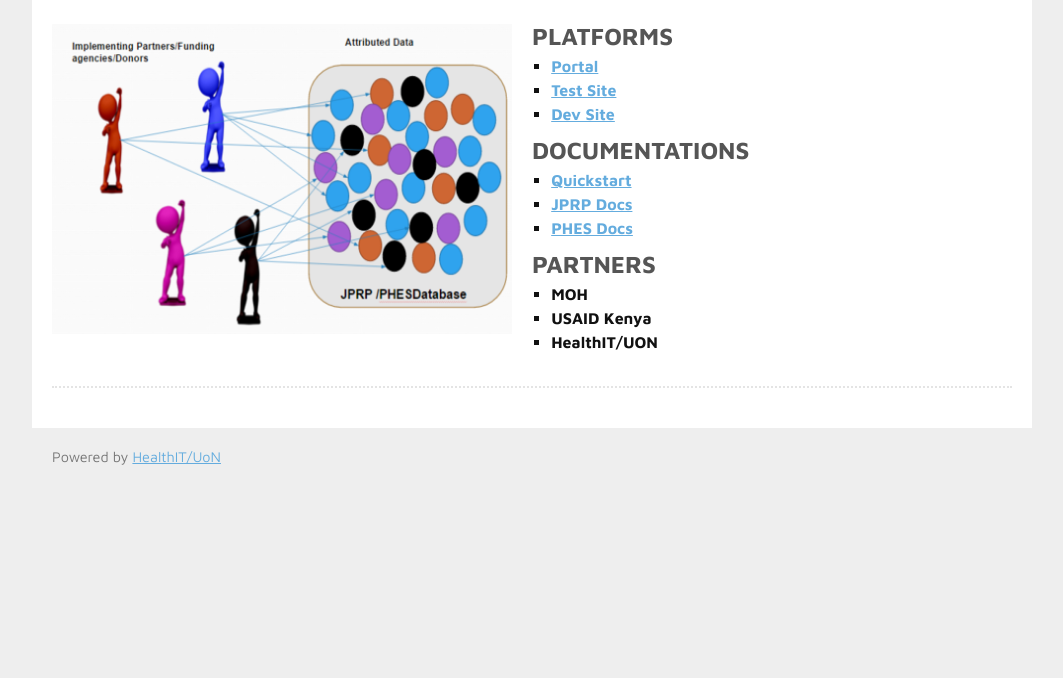
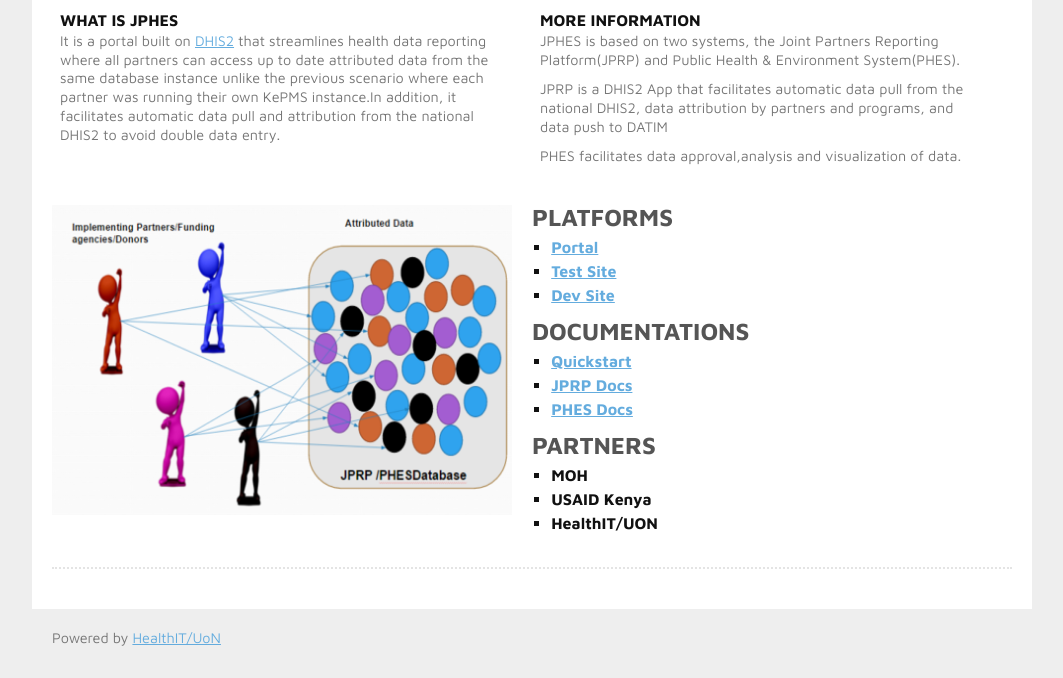
Before and after one commit to uonafya/jphes-intro, a plain HTML site: page index.html in a window 1280 px wide. Shown: the part 174-852 px from the top of the page, without its empty margins (108-1171 px from the left). Before the commit the page ends 800 px from the top, so only its background shows below. Drawn offline with nearby package versions, Linux system fonts and the light colour scheme.

Commit message:
content update

```diff
--- a/index.html
+++ b/index.html
@@ -22,11 +22,37 @@
 					<li><a href="http://jphesportal.uonbi.ac.ke">Portal</a></li>
 					<li><a href="http://jphestest.uonbi.ac.ke">Test Site</a></li>
 					<li><a href="http://jphesdev.uonbi.ac.ke">Dev Site</a></li>
+					<li><a href="https://jphes-support.on.spiceworks.com/portal">Support</a>
 				</ul>
 			</nav>
 		</header>
 
 		<h1>Welcome to JPHES Land</h1>
+
+		<section class="clearfix">
+
+		<article class="testimonial">
+			<div>
+				<h1>What is JPHES</h1>
+				<p>It is a portal built on <a href="https://dhis2.org">DHIS2</a> that streamlines health data reporting where all partners can access up to date
+					attributed data from the same database instance unlike the previous scenario where each
+					partner was running their own KePMS instance.In addition, it facilitates automatic data pull and attribution from the national
+					DHIS2 to avoid double data entry.
+				</p>
+			</div>
+		</article>
+
+		<section id="info">
+			<div>
+				<h1>More Information</h1>
+				<p>JPHES is based on two systems, the Joint Partners Reporting Platform(JPRP) and Public Health & Environment System(PHES).</p>
+				<p>JPRP is a DHIS2 App that facilitates automatic data pull from the national DHIS2, data attribution by partners and programs, and data push to DATIM
+				</p>
+				<p>PHES facilitates data approval,analysis and visualization of data.</p>
+			</div>
+		</section>
+	</section>
+
 
 		<section id="intro" class="clearfix">
 
```
